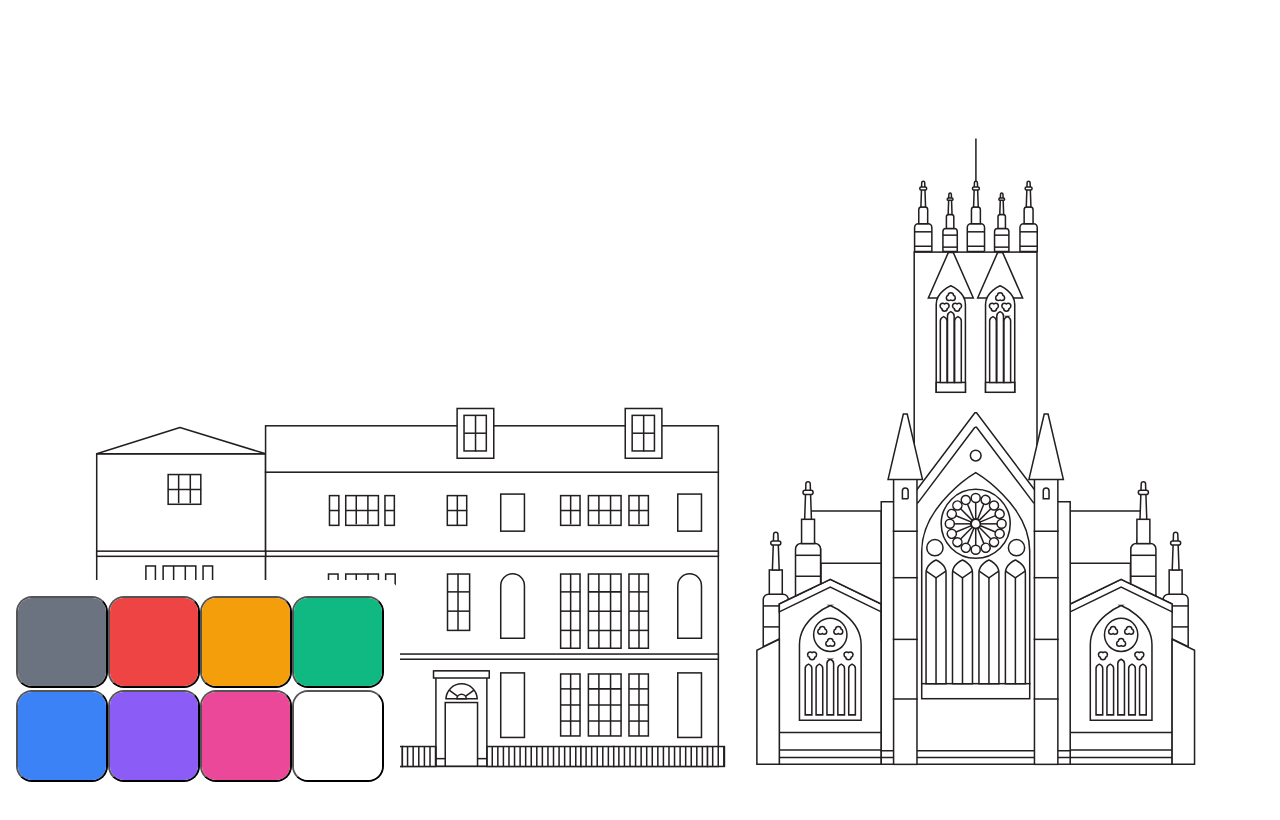
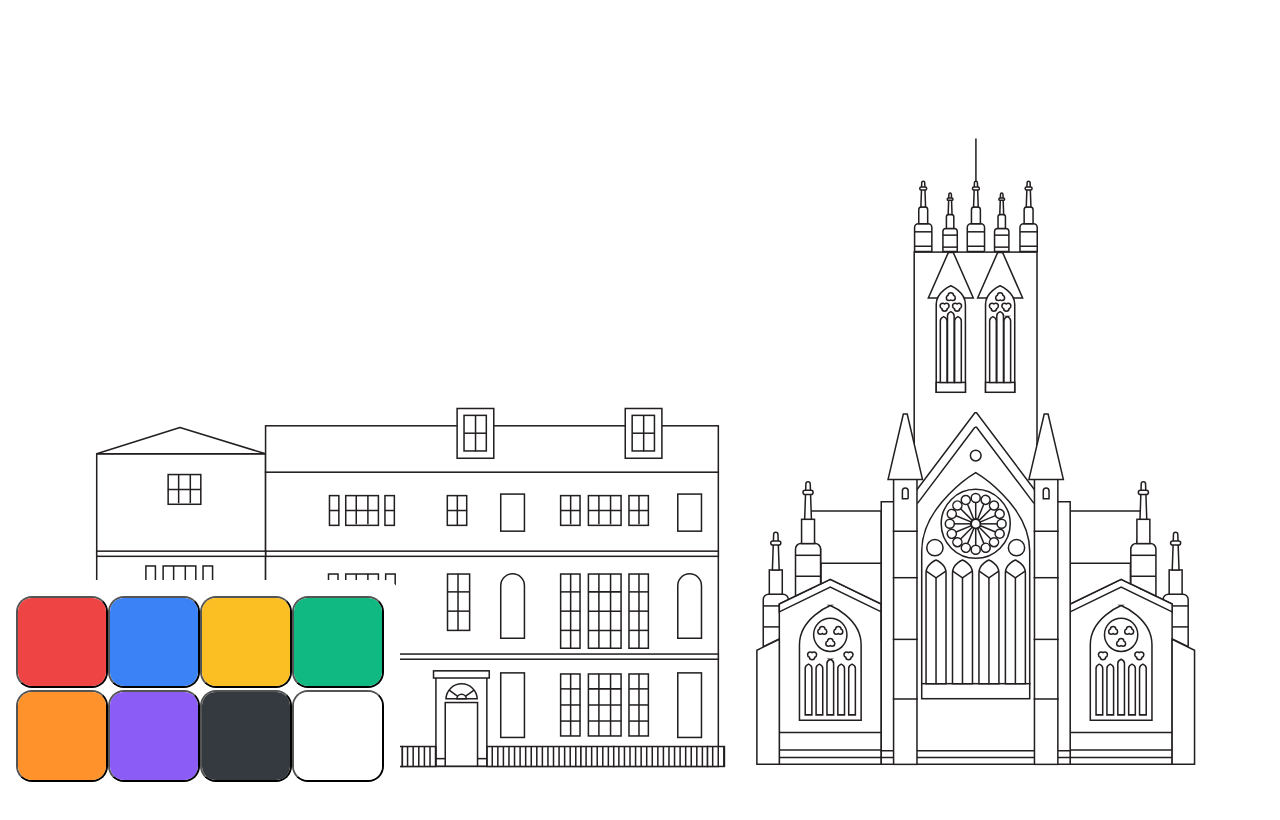
Before and after one commit to wearedarts/colouring, a Next.js app: page /game in a window 1280 px wide. Shown: the top 820 px of the page. Built offline with nearby package versions, Linux system fonts and the light colour scheme.

Commit message:
Swap colours

```diff
--- a/components/PaletteControl.tsx
+++ b/components/PaletteControl.tsx
@@ -11,32 +11,32 @@ interface paletteControlProps {
 
 const defaultPalette: Palette = [
   {
-    name: 'grey',
-    value: '#6B7280',
-  },
-  {
     name: 'red',
     value: '#EF4444',
   },
   {
-    name: 'orange',
-    value: '#F59E0B',
+    name: 'blue',
+    value: '#3B82F6',
+  },
+  {
+    name: 'yellow',
+    value: '#FBBF24',
   },
   {
     name: 'green',
     value: '#10B981',
   },
   {
-    name: 'blue',
-    value: '#3B82F6',
+    name: 'orange',
+    value: '#FF922B',
   },
   {
     name: 'purple',
     value: '#8B5CF6',
   },
   {
-    name: 'pink',
-    value: '#EC4899',
+    name: 'grey',
+    value: '#343a40',
   },
   {
     name: 'white',
```
